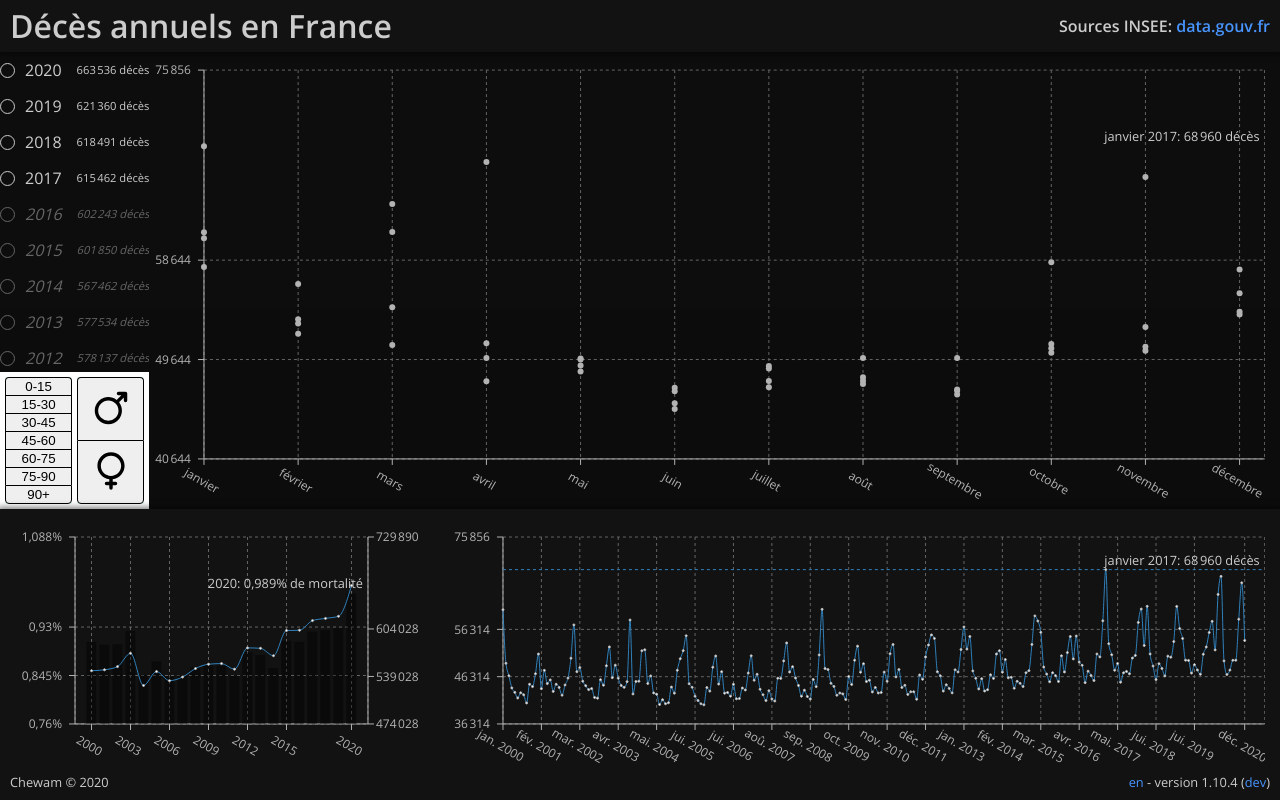
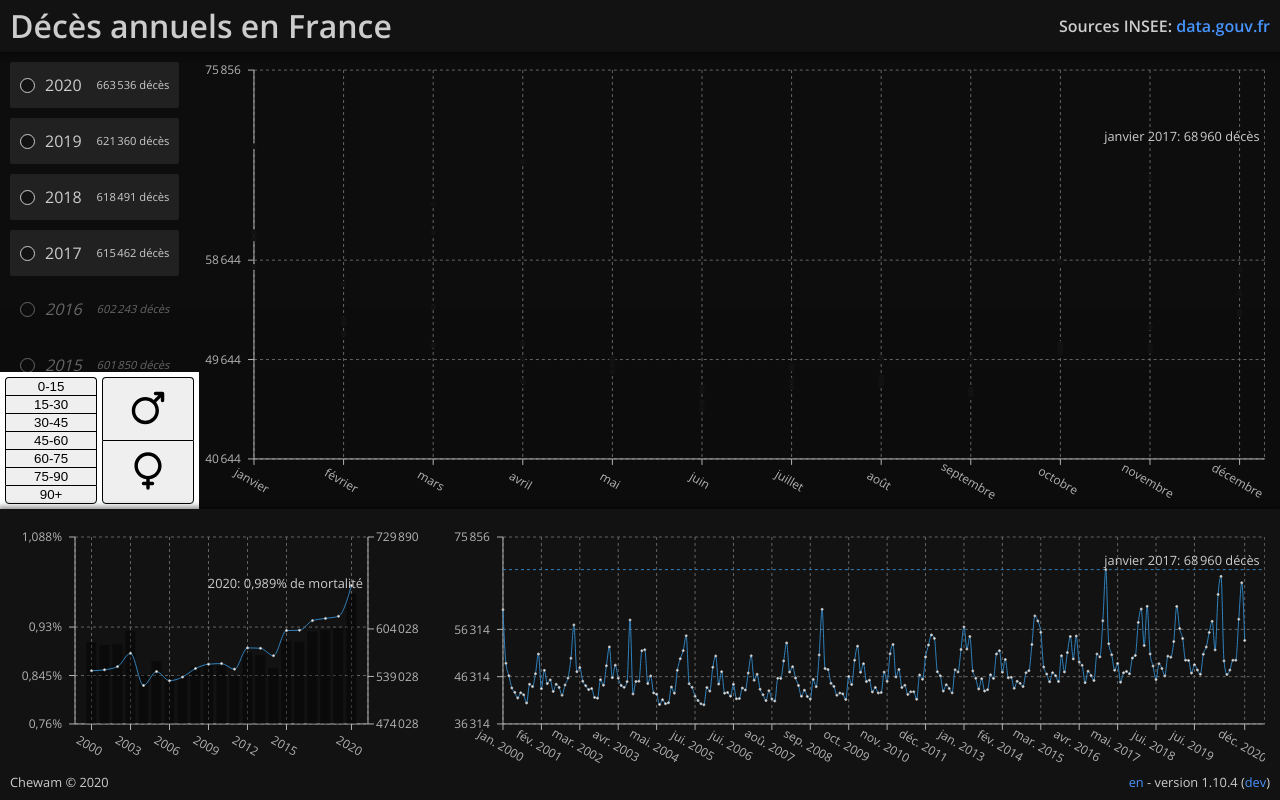
Before and after one commit to revolunet/deaths, a Next.js app: page / in a window 1280 px wide. Built offline with nearby package versions, Linux system fonts and the light colour scheme; what google-palette would draw is missing.

Commit message:
Reshape list.

```diff
--- a/src/components/years/Chart.js
+++ b/src/components/years/Chart.js
@@ -19,6 +19,7 @@ import CustomTooltip from "@components/Tooltip"
 const styles = {
   stroke: "#b3b3b3",
   gridStroke: "#666",
+  dotFill: "#121212",
   tick: { fontSize: 12 },
   padding: { left: 0, right: 25 },
   margin: { top: 8, right: 0, bottom: 10, left: -10 },
@@ -105,7 +106,7 @@ const Chart = ({ years }) => {
               dataKey={year}
               type="monotone"
               stroke={colors[year]}
-              dot={{ fill: styles.stroke }}
+              dot={{ fill: styles.dotFill }}
             />
           ) : null
         )}
--- a/src/styles/list.scss
+++ b/src/styles/list.scss
@@ -8,15 +8,20 @@ ul.list {
   overflow: auto;
   list-style: none;
   flex-direction: column;
+  // background-color: powderblue;
+  padding: $spacing $spacing * 2 0 $spacing;
 
   li {
     flex: 1;
     display: flex;
     cursor: pointer;
     position: relative;
+    border-radius: 2px;
     align-items: center;
-    margin: $spacing 0;
     flex-direction: row;
+    margin-bottom: $spacing;
+    padding: $spacing * 1.5 $spacing;
+    background-color: $background-color;
 
     .dot {
       border-width: 1px;
@@ -27,6 +32,7 @@ ul.list {
       height: $spacing * 1.3;
       min-width: $spacing * 1.3;
       min-height: $spacing * 1.3;
+      background-color: $base-color;
     }
 
     & > div:last-child {
@@ -53,6 +59,16 @@ ul.list {
     &.disabled {
       font-style: italic;
       color: $font-color-disabled;
+      background-color: transparent;
+
+      &:hover {
+        background-color: $background-color;
+
+        .dot {
+          // border-color: $base-color !important;
+          background-color: $base-color !important;
+        }
+      }
 
       .dot {
         background-color: transparent !important;
--- a/src/styles/main.scss
+++ b/src/styles/main.scss
@@ -38,6 +38,7 @@ main {
     overflow: auto;
     flex-direction: column;
     margin: 0 $spacing / 2 0 0;
+    // background-color: tomato;
     // padding: 0 $spacing * 2 0 $spacing;
   }
 }
```
